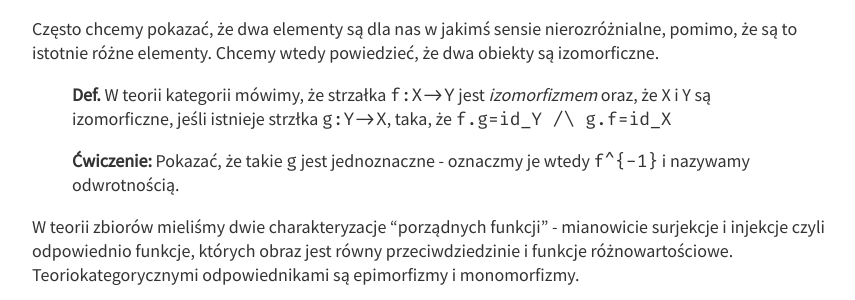
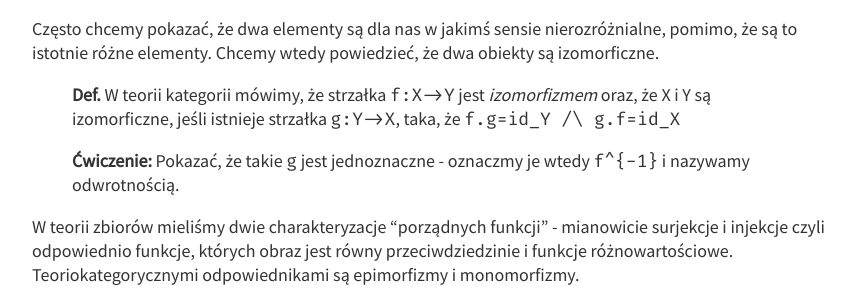
Before and after one commit to KatJon/katjon.github.io, a Jekyll site: the page built from _posts/category-theory/2019-03-21-category-theory-1.markdown, in a window 1280 px wide and 900 px high, scrolled down 975 px. Shown: the part 177-477 px from the top of the window, without its empty margins (208-1063 px from the left). Built offline with Jekyll 4.4.1, drawn with Linux system fonts in a browser that asks for light colours; nearby versions of some CDN libraries.

Commit message:
[CT] Typo

```diff
--- a/_posts/category-theory/2019-03-21-category-theory-1.markdown
+++ b/_posts/category-theory/2019-03-21-category-theory-1.markdown
@@ -57,7 +57,7 @@ Izo-, mono- i epimorfizmy
 
 Często chcemy pokazać, że dwa elementy są dla nas w jakimś sensie nierozróżnialne, pomimo, że są to istotnie różne elementy. Chcemy wtedy powiedzieć, że dwa obiekty są izomorficzne.
 
-> **Def.** W teorii kategorii mówimy, że strzałka `f:X->Y` jest *izomorfizmem* oraz, że X i Y są izomorficzne, jeśli istnieje strzłka `g:Y->X`, taka, że  `f.g=id_Y /\ g.f=id_X`
+> **Def.** W teorii kategorii mówimy, że strzałka `f:X->Y` jest *izomorfizmem* oraz, że X i Y są izomorficzne, jeśli istnieje strzałka `g:Y->X`, taka, że  `f.g=id_Y /\ g.f=id_X`
 
 > **Ćwiczenie:** Pokazać, że takie `g` jest jednoznaczne - oznaczmy je wtedy `f^{-1}` i nazywamy odwrotnością.
 
```
